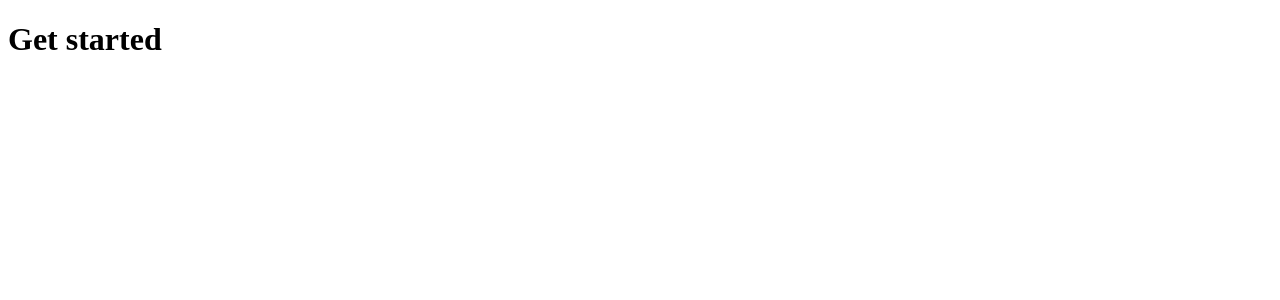
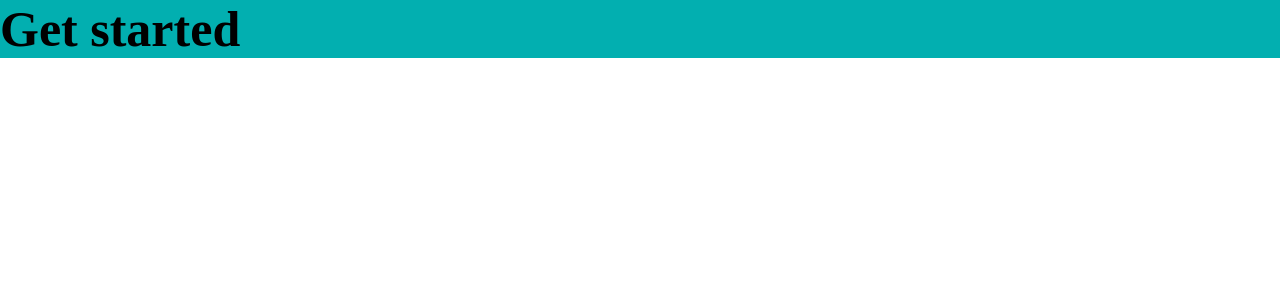
Before and after one commit to SevaDer14/flex_coast_client, a React (Create React App) app: page / in a window 1280 px wide. Shown: the top 300 px of the page. Built offline with nearby package versions, Linux system fonts and the light colour scheme.

Commit message:
Sets up folder structure and scss

```diff
--- a/src/App.jsx
+++ b/src/App.jsx
@@ -1,11 +1,13 @@
 import React from 'react'
 import { useTranslation } from 'react-i18next'
+import './styles/desktop.css'
+import './styles/globals.css'
 
 const App = () => {
   const { t } = useTranslation()
   return (
     <>
-      <h1>{t('getStarted')}</h1>
+      <h1 className='title'>{t('getStarted')}</h1>
     </>
   )
 }
--- /dev/null
+++ b/src/styles/desktop.css
@@ -0,0 +1,13 @@
+* {
+  padding: 0;
+  margin: 0;
+}
+
+h1 {
+  font-size: 50px;
+}
+
+.title {
+  background-color: #02afb0;
+}
+/*# sourceMappingURL=desktop.css.map */
--- /dev/null
+++ b/src/styles/desktop.scss
@@ -0,0 +1,5 @@
+@import 'globals';
+
+.title {
+  background-color: $mainColor;
+}
--- /dev/null
+++ b/src/styles/globals.css
@@ -0,0 +1,10 @@
+* {
+  padding: 0;
+  margin: 0;
+}
+
+h1 {
+  font-size: 50px;
+}
+
+/*# sourceMappingURL=globals.css.map */
--- a/src/styles/globals.scss
+++ b/src/styles/globals.scss
@@ -0,0 +1,15 @@
+// Variables
+$mainColor: #02afb0;
+$secondaryColor: #fe876f;
+
+// Globals
+* {
+  padding: 0;
+  margin: 0;
+}
+
+h1 {
+  font-size: 50px;
+}
+
+// Blueprints
```
Also changed, not shown: 2 other files (tests, documents, lock files or other folders).
